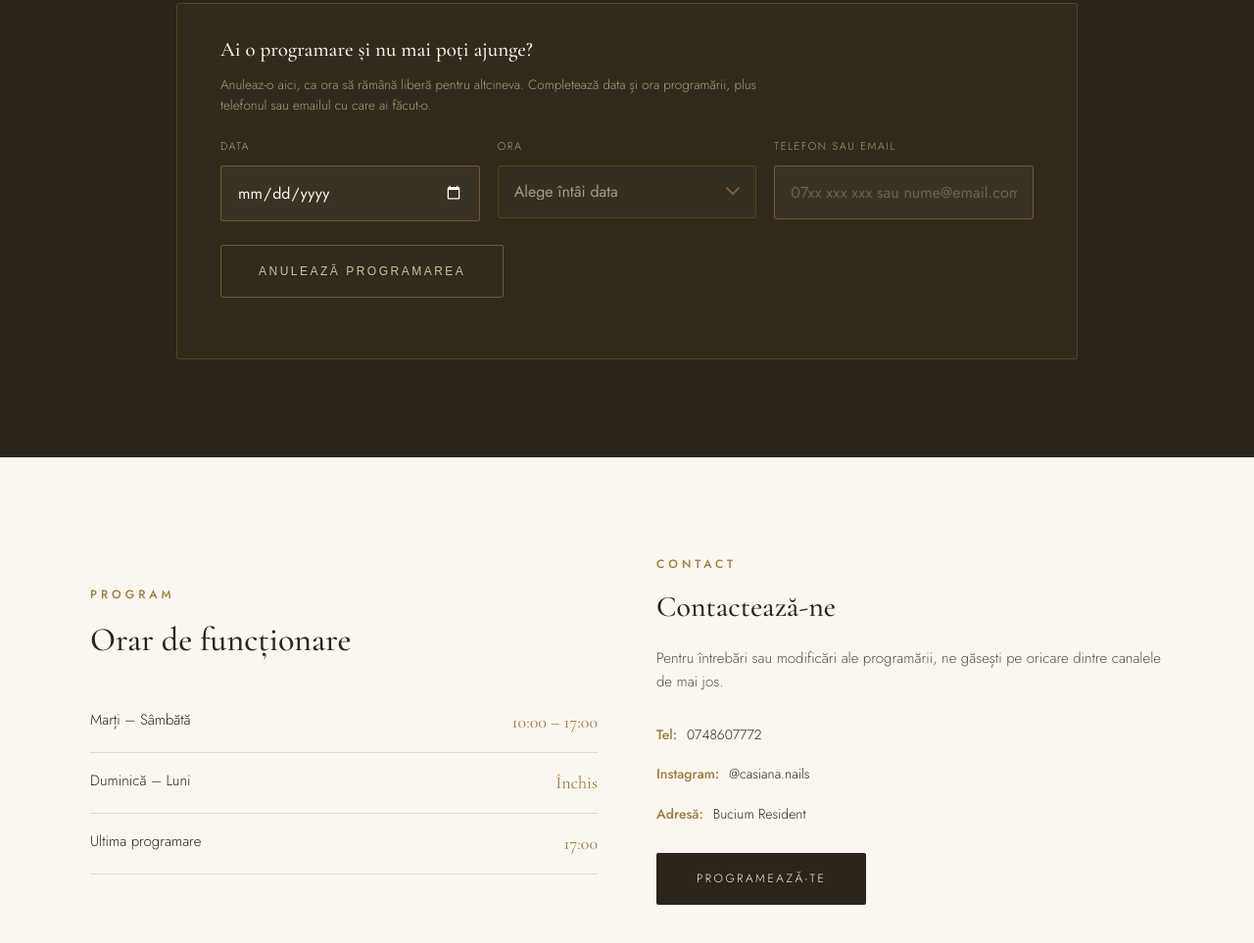
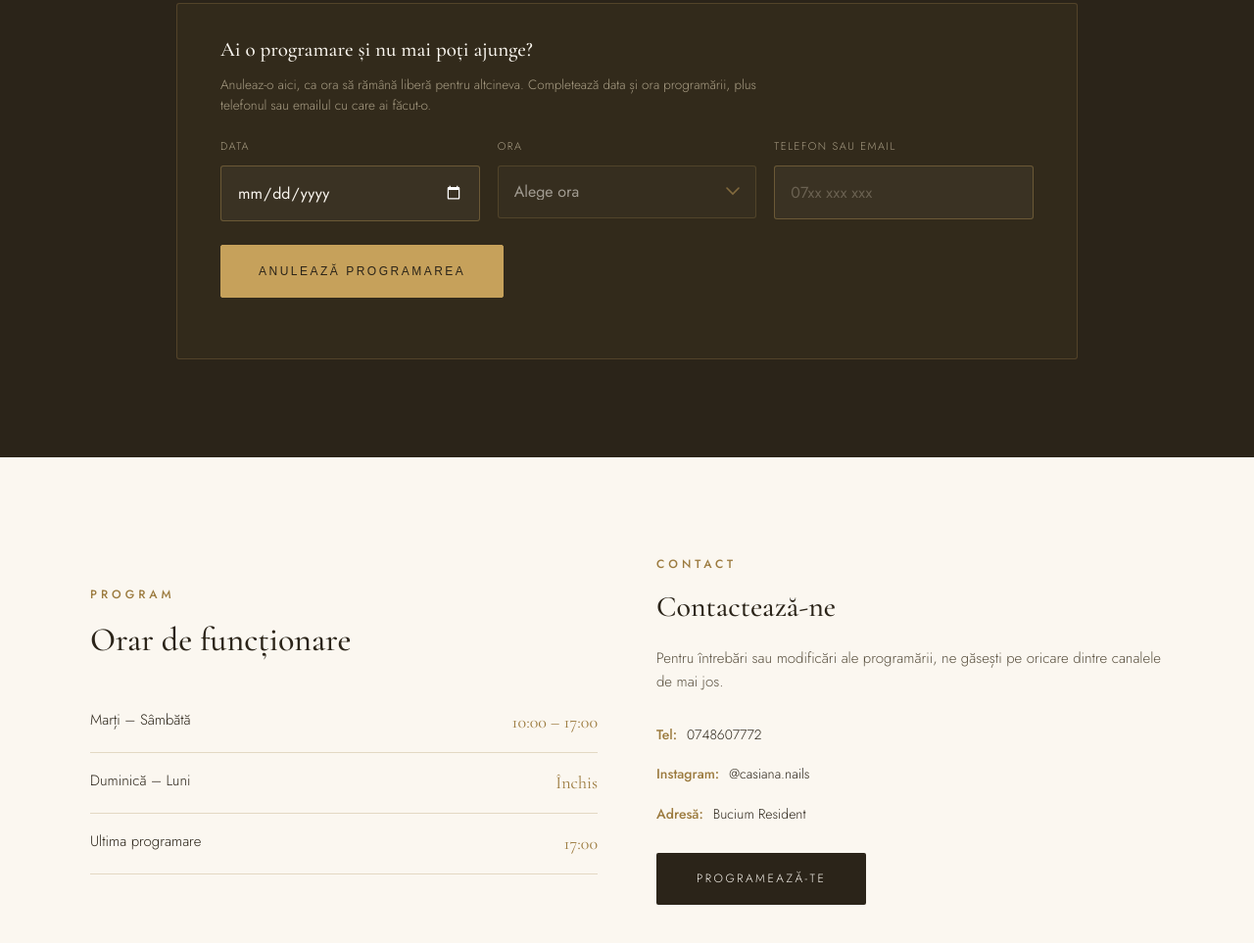
Before and after one commit to Sergiu8-cloud/Casiana-Nails, a website: page index.html in a window 1280 px wide. Shown: the part 4260-5223 px from the top of the page at 98% size. Drawn offline with nearby package versions, Linux system fonts and the light colour scheme; no server answers.

Commit message:
Buton de anulare plin si texte care incap in campuri
Butonul de anulare devine plin, cu auriul folosit de celelalte butoane
principale, in loc de doar contur.

Textul din campul de contact era "07xx xxx xxx sau nume@email.com" si nu
incapea pe telefon - ramane doar "07xx xxx xxx", eticheta de deasupra
spune oricum ca merge si emailul.

Lista de ore scrie acum "Alege ora" de la inceput, nu "Alege intai data".

Co-Authored-By: Claude Opus 5 <noreply@anthropic.com>

```diff
--- a/index.html
+++ b/index.html
@@ -157,10 +157,10 @@
       <p>Anuleaz-o aici, ca ora să rămână liberă pentru altcineva. Completează data și ora programării, plus telefonul sau emailul cu care ai făcut-o.</p>
       <div class="cancel-grid">
         <div class="field"><label>Data</label><input type="date" id="cData"></div>
-        <div class="field"><label>Ora</label><select id="cOra" disabled><option value="">Alege întâi data</option></select></div>
-        <div class="field"><label>Telefon sau email</label><input type="text" id="cContact" placeholder="07xx xxx xxx sau nume@email.com"></div>
+        <div class="field"><label>Ora</label><select id="cOra" disabled><option value="">Alege ora</option></select></div>
+        <div class="field"><label>Telefon sau email</label><input type="text" id="cContact" placeholder="07xx xxx xxx"></div>
       </div>
-      <button class="btn btn-ghost" id="cancelBtn">Anulează programarea</button>
+      <button class="btn btn-solid" id="cancelBtn">Anulează programarea</button>
       <div class="cancel-msg" id="cancelMsg"></div>
     </div>
   </div>
--- a/script.js
+++ b/script.js
@@ -453,7 +453,7 @@ function puneOre(ore, primaLinie){
 
 async function incarcaOreAnulare(){
   const data = cData.value;
-  if(!data){ puneOre([], 'Alege întâi data'); return; }
+  if(!data){ puneOre([], 'Alege ora'); return; }
   puneOre([], 'Se încarcă...');
   try{
     const programari = await fetchBookings(data);
```
